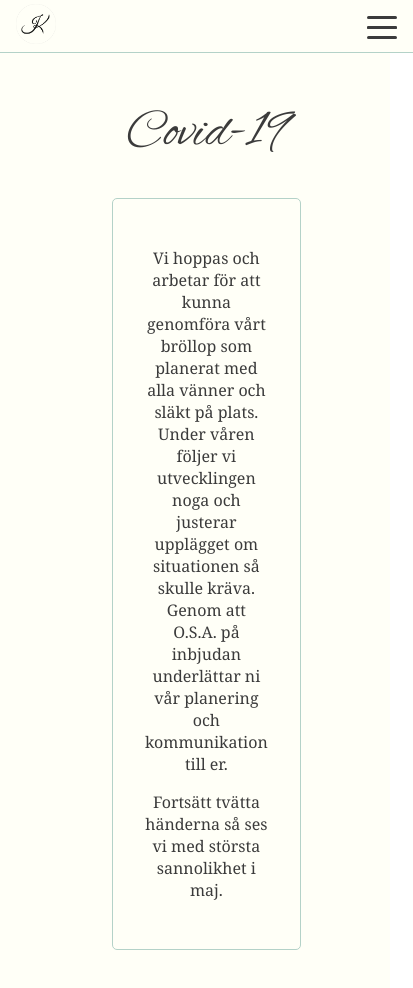
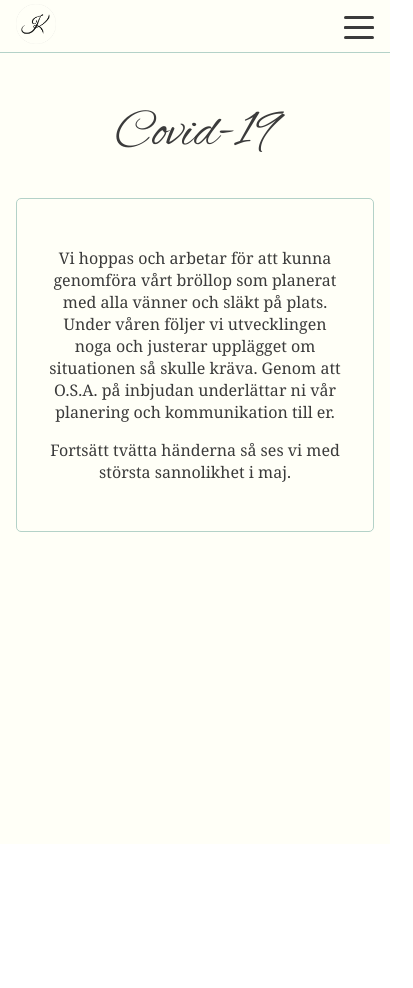
Before and after one commit to maacnis/johan-klara, a React (Create React App) app: page /covid in a window 390 px wide. Shown: the top 988 px of the page, 413 px wide, since content can reach past the window. After the commit the page ends 844 px from the top, so only its background shows below. Built offline with nearby package versions, Linux system fonts and the light colour scheme.

Commit message:
Finetuned covid-page on mobile

```diff
--- a/src/style/pages/covid.scss
+++ b/src/style/pages/covid.scss
@@ -1,8 +1,3 @@
-.covid-information {
-	margin-right: 6rem;
-	margin-left: 6rem;
-}
-
 .covid-information__header {
 	margin-bottom: 2rem;
 }
@@ -19,3 +14,10 @@
 	border-radius: 5px;
 	padding: 2rem;
 }
+
+@media screen and (min-width: 992px) {
+	.covid-information {
+		margin-right: 6rem;
+		margin-left: 6rem;
+	}
+}
```
